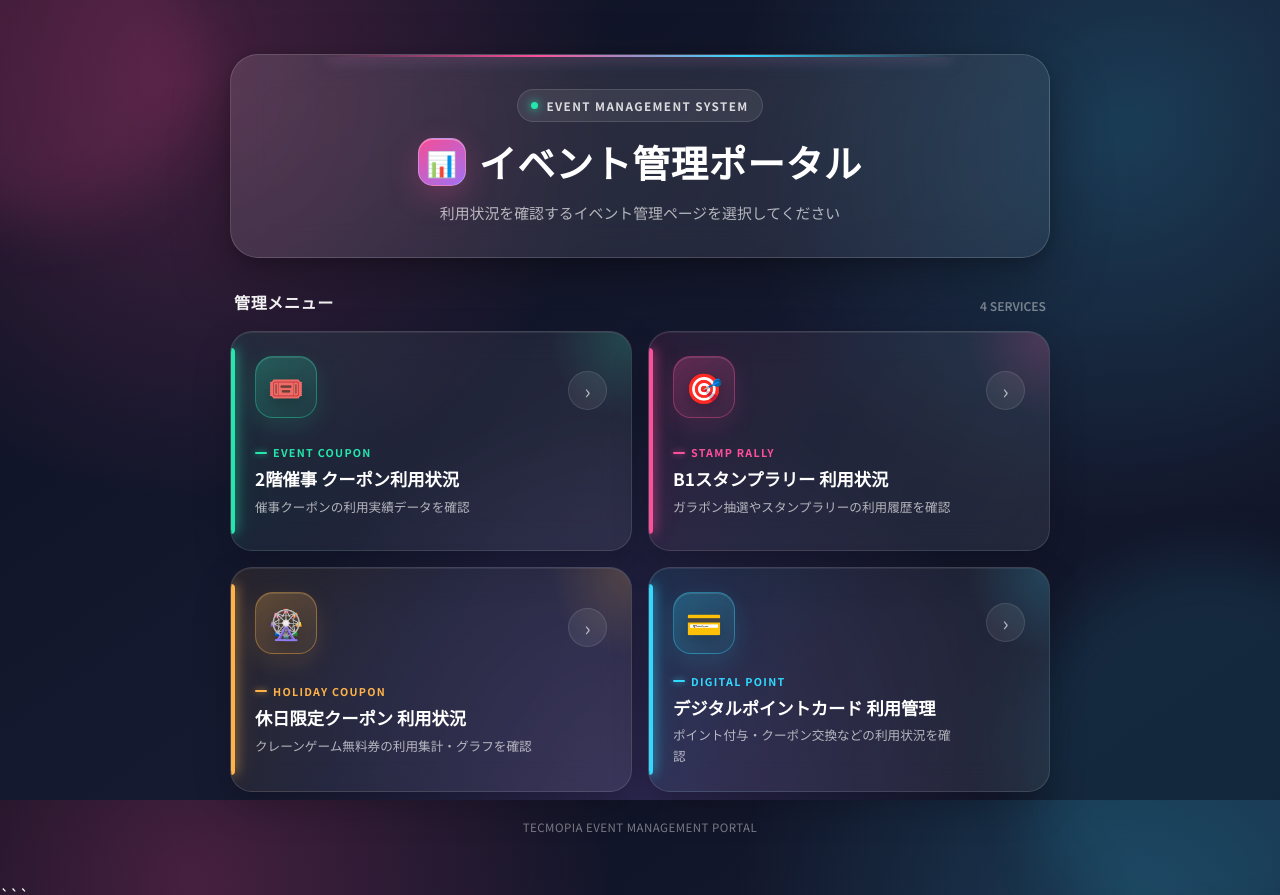
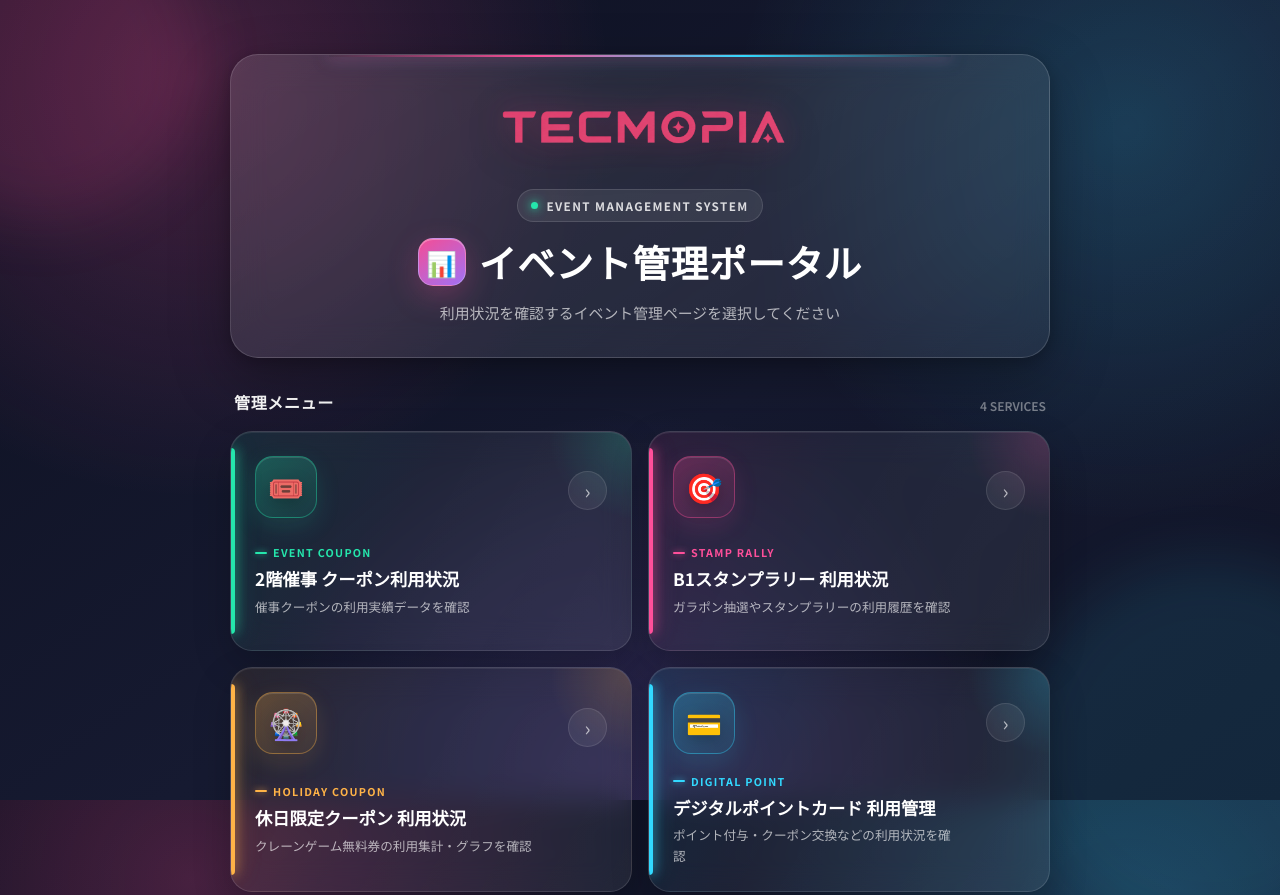
Before and after one commit to tecmopia-kozunomori/management-sheet, a plain HTML site: page index.html in a window 1280 px wide. Shown: the top 895 px of the page. Drawn offline with Linux system fonts and the light colour scheme.

Commit message:
Update index.html

````diff
--- a/index.html
+++ b/index.html
@@ -23,9 +23,7 @@
             --text-sub: rgba(255, 255, 255, 0.66);
             --text-muted: rgba(255, 255, 255, 0.44);
 
-            --card-bg: rgba(255, 255, 255, 0.09);
             --card-border: rgba(255, 255, 255, 0.13);
-            --card-hover: rgba(255, 255, 255, 0.14);
 
             --pink: #ff4f9a;
             --cyan: #32d9ff;
@@ -49,7 +47,6 @@
         body {
             min-height: 100vh;
             margin: 0;
-            padding: 0;
 
             font-family:
                 "Noto Sans JP",
@@ -59,6 +56,7 @@
                 sans-serif;
 
             color: var(--text-main);
+
             background:
                 radial-gradient(
                     circle at 15% 10%,
@@ -91,24 +89,30 @@
             content: "";
             position: fixed;
             z-index: -1;
+
             border-radius: 50%;
             filter: blur(30px);
+
             pointer-events: none;
         }
 
         body::before {
             top: -100px;
             left: -120px;
+
             width: 320px;
             height: 320px;
+
             background: rgba(255, 79, 154, 0.13);
         }
 
         body::after {
             right: -120px;
             bottom: -140px;
+
             width: 380px;
             height: 380px;
+
             background: rgba(50, 217, 255, 0.1);
         }
 
@@ -133,8 +137,9 @@
 
         .header {
             position: relative;
+
             margin-bottom: 32px;
-            padding: 34px 30px 30px;
+            padding: 32px 30px 30px;
 
             text-align: center;
 
@@ -149,6 +154,7 @@
             border-radius: 28px;
 
             box-shadow: var(--shadow);
+
             backdrop-filter: blur(18px);
             -webkit-backdrop-filter: blur(18px);
 
@@ -157,13 +163,16 @@
 
         .header::before {
             content: "";
+
             position: absolute;
             top: 0;
             left: 12%;
+
             width: 76%;
             height: 2px;
 
-            background: linear-gradient(
+            background:
+                linear-gradient(
                     90deg,
                     transparent,
                     var(--pink),
@@ -176,7 +185,48 @@
                 0 0 18px rgba(50, 217, 255, 0.5);
         }
 
+        /* テクモピアロゴ */
+
+        .header-logo {
+            position: relative;
+            z-index: 1;
+
+            display: flex;
+            align-items: center;
+            justify-content: center;
+
+            margin: 0 auto 22px;
+        }
+
+        .header-logo img {
+            display: block;
+
+            width: min(100%, 320px);
+            max-height: 110px;
+
+            object-fit: contain;
+
+            filter:
+                drop-shadow(0 10px 20px rgba(0, 0, 0, 0.35))
+                drop-shadow(0 0 14px rgba(255, 79, 154, 0.28));
+
+            transition:
+                transform 0.3s ease,
+                filter 0.3s ease;
+        }
+
+        .header-logo img:hover {
+            transform: scale(1.03);
+
+            filter:
+                drop-shadow(0 12px 24px rgba(0, 0, 0, 0.4))
+                drop-shadow(0 0 20px rgba(255, 79, 154, 0.45));
+        }
+
         .header-badge {
+            position: relative;
+            z-index: 1;
+
             display: inline-flex;
             align-items: center;
             gap: 8px;
@@ -184,11 +234,11 @@
             margin-bottom: 15px;
             padding: 7px 13px;
 
+            color: rgba(255, 255, 255, 0.82);
+
             font-size: 0.73rem;
             font-weight: 700;
             letter-spacing: 0.12em;
-
-            color: rgba(255, 255, 255, 0.82);
 
             background: rgba(255, 255, 255, 0.08);
             border: 1px solid rgba(255, 255, 255, 0.12);
@@ -208,6 +258,9 @@
         }
 
         .header-title {
+            position: relative;
+            z-index: 1;
+
             display: flex;
             align-items: center;
             justify-content: center;
@@ -246,9 +299,13 @@
         }
 
         .header-description {
+            position: relative;
+            z-index: 1;
+
             margin: 12px 0 0;
 
             color: var(--text-sub);
+
             font-size: 0.93rem;
             line-height: 1.8;
         }
@@ -276,6 +333,7 @@
 
         .section-count {
             color: var(--text-muted);
+
             font-size: 0.75rem;
             font-weight: 600;
         }
@@ -295,6 +353,7 @@
             --card-color-rgb: 255, 79, 154;
 
             position: relative;
+
             display: grid;
             grid-template-columns: auto 1fr auto;
             align-items: center;
@@ -335,6 +394,7 @@
 
         .link-card::before {
             content: "";
+
             position: absolute;
             top: 16px;
             bottom: 16px;
@@ -352,6 +412,7 @@
 
         .link-card::after {
             content: "";
+
             position: absolute;
             top: -80px;
             right: -85px;
@@ -450,12 +511,14 @@
         .card-icon {
             font-size: 1.85rem;
             line-height: 1;
+
             filter: drop-shadow(0 5px 8px rgba(0, 0, 0, 0.22));
         }
 
         .card-content {
             position: relative;
             z-index: 1;
+
             min-width: 0;
         }
 
@@ -467,6 +530,7 @@
             margin-bottom: 6px;
 
             color: var(--card-color);
+
             font-size: 0.67rem;
             font-weight: 700;
             letter-spacing: 0.12em;
@@ -474,13 +538,15 @@
 
         .card-category::before {
             content: "";
+
             width: 12px;
             height: 2px;
 
             background: var(--card-color);
             border-radius: 99px;
 
-            box-shadow: 0 0 6px rgba(var(--card-color-rgb), 0.75);
+            box-shadow:
+                0 0 6px rgba(var(--card-color-rgb), 0.75);
         }
 
         .card-title {
@@ -495,6 +561,7 @@
             margin: 5px 0 0;
 
             color: var(--text-sub);
+
             font-size: 0.79rem;
             line-height: 1.65;
         }
@@ -510,6 +577,7 @@
             height: 39px;
 
             color: rgba(255, 255, 255, 0.65);
+
             font-size: 1.25rem;
 
             background: rgba(255, 255, 255, 0.07);
@@ -526,8 +594,10 @@
         .link-card:hover .card-arrow,
         .link-card:focus-visible .card-arrow {
             color: #ffffff;
+
             background: rgba(var(--card-color-rgb), 0.25);
             border-color: rgba(var(--card-color-rgb), 0.45);
+
             transform: translateX(4px);
         }
 
@@ -542,7 +612,9 @@
 
         .footer-text {
             margin: 0;
+
             color: var(--text-muted);
+
             font-size: 0.72rem;
             letter-spacing: 0.04em;
         }
@@ -563,6 +635,7 @@
                     "content content";
 
                 align-items: start;
+
                 min-height: 220px;
                 padding: 24px;
             }
@@ -597,8 +670,18 @@
 
             .header {
                 margin-bottom: 26px;
-                padding: 27px 18px 24px;
+                padding: 26px 18px 24px;
+
                 border-radius: 22px;
+            }
+
+            .header-logo {
+                margin-bottom: 18px;
+            }
+
+            .header-logo img {
+                width: min(100%, 245px);
+                max-height: 85px;
             }
 
             .header-title {
@@ -609,6 +692,7 @@
             .header-icon {
                 width: 45px;
                 height: 45px;
+
                 font-size: 1.45rem;
             }
 
@@ -618,14 +702,17 @@
 
             .link-card {
                 gap: 13px;
+
                 min-height: 108px;
                 padding: 18px 16px 18px 19px;
+
                 border-radius: 18px;
             }
 
             .card-icon-wrap {
                 width: 53px;
                 height: 53px;
+
                 border-radius: 15px;
             }
 
@@ -644,6 +731,7 @@
             .card-arrow {
                 width: 34px;
                 height: 34px;
+
                 font-size: 1.05rem;
             }
         }
@@ -666,6 +754,11 @@
         <div class="container">
 
             <header class="header">
+
+                <div class="header-logo">
+                    <img src="main.png" alt="TECMOPIA ロゴ">
+                </div>
+
                 <div class="header-badge">
                     <span class="status-dot"></span>
                     EVENT MANAGEMENT SYSTEM
@@ -679,9 +772,11 @@
                 <p class="header-description">
                     利用状況を確認するイベント管理ページを選択してください
                 </p>
+
             </header>
 
             <section aria-labelledby="management-title">
+
                 <div class="section-header">
                     <h2 class="section-title" id="management-title">
                         管理メニュー
@@ -694,7 +789,6 @@
 
                 <div class="link-list">
 
-                    <!-- 2階催事クーポン -->
                     <a
                         href="https://script.google.com/macros/s/AKfycbwSs8PhF2OVlTRL0lbMsdPkBOmbFJHrkhy6NAxRR2k7vsdXcuxqjNhesNn3vIkVfdXy/exec"
                         target="_blank"
@@ -707,7 +801,9 @@
                         </div>
 
                         <div class="card-content">
-                            <div class="card-category">EVENT COUPON</div>
+                            <div class="card-category">
+                                EVENT COUPON
+                            </div>
 
                             <h3 class="card-title">
                                 2階催事 クーポン利用状況
@@ -718,10 +814,11 @@
                             </p>
                         </div>
 
-                        <span class="card-arrow" aria-hidden="true">›</span>
+                        <span class="card-arrow" aria-hidden="true">
+                            ›
+                        </span>
                     </a>
 
-                    <!-- B1スタンプラリー -->
                     <a
                         href="https://script.google.com/macros/s/AKfycbxUISM6FR8sPPI4z1NNfi6pfdBNXFhWe994RkIacR_eguGfZu-iiU1cAXqiIDv3DzfDxQ/exec"
                         target="_blank"
@@ -734,7 +831,9 @@
                         </div>
 
                         <div class="card-content">
-                            <div class="card-category">STAMP RALLY</div>
+                            <div class="card-category">
+                                STAMP RALLY
+                            </div>
 
                             <h3 class="card-title">
                                 B1スタンプラリー 利用状況
@@ -745,10 +844,11 @@
                             </p>
                         </div>
 
-                        <span class="card-arrow" aria-hidden="true">›</span>
+                        <span class="card-arrow" aria-hidden="true">
+                            ›
+                        </span>
                     </a>
 
-                    <!-- 休日限定クーポン -->
                     <a
                         href="https://script.google.com/macros/s/AKfycbxiQzx74xrVGVX_3KF4tUyRQpwxDl4a7GnejkdQYyw0xgZmaPi6dZMqbbBItRe5s6wAfQ/exec?mode=view"
                         target="_blank"
@@ -761,7 +861,9 @@
                         </div>
 
                         <div class="card-content">
-                            <div class="card-category">HOLIDAY COUPON</div>
+                            <div class="card-category">
+                                HOLIDAY COUPON
+                            </div>
 
                             <h3 class="card-title">
                                 休日限定クーポン 利用状況
@@ -772,10 +874,11 @@
                             </p>
                         </div>
 
-                        <span class="card-arrow" aria-hidden="true">›</span>
+                        <span class="card-arrow" aria-hidden="true">
+                            ›
+                        </span>
                     </a>
 
-                    <!-- デジタルポイントカード -->
                     <a
                         href="https://script.google.com/macros/s/AKfycbylwS4uf_4lrOgpmmRi3qh8SASnLVwMGIxXe-yO3X1A0mwn2J9psLJheTty0ojumvJ1/exec"
                         target="_blank"
@@ -788,7 +891,9 @@
                         </div>
 
                         <div class="card-content">
-                            <div class="card-category">DIGITAL POINT</div>
+                            <div class="card-category">
+                                DIGITAL POINT
+                            </div>
 
                             <h3 class="card-title">
                                 デジタルポイントカード 利用管理
@@ -799,7 +904,9 @@
                             </p>
                         </div>
 
-                        <span class="card-arrow" aria-hidden="true">›</span>
+                        <span class="card-arrow" aria-hidden="true">
+                            ›
+                        </span>
                     </a>
 
                 </div>
@@ -815,4 +922,3 @@
     </main>
 </body>
 </html>
-```
````
Lines whose indentation alone changed are shown as unchanged.
